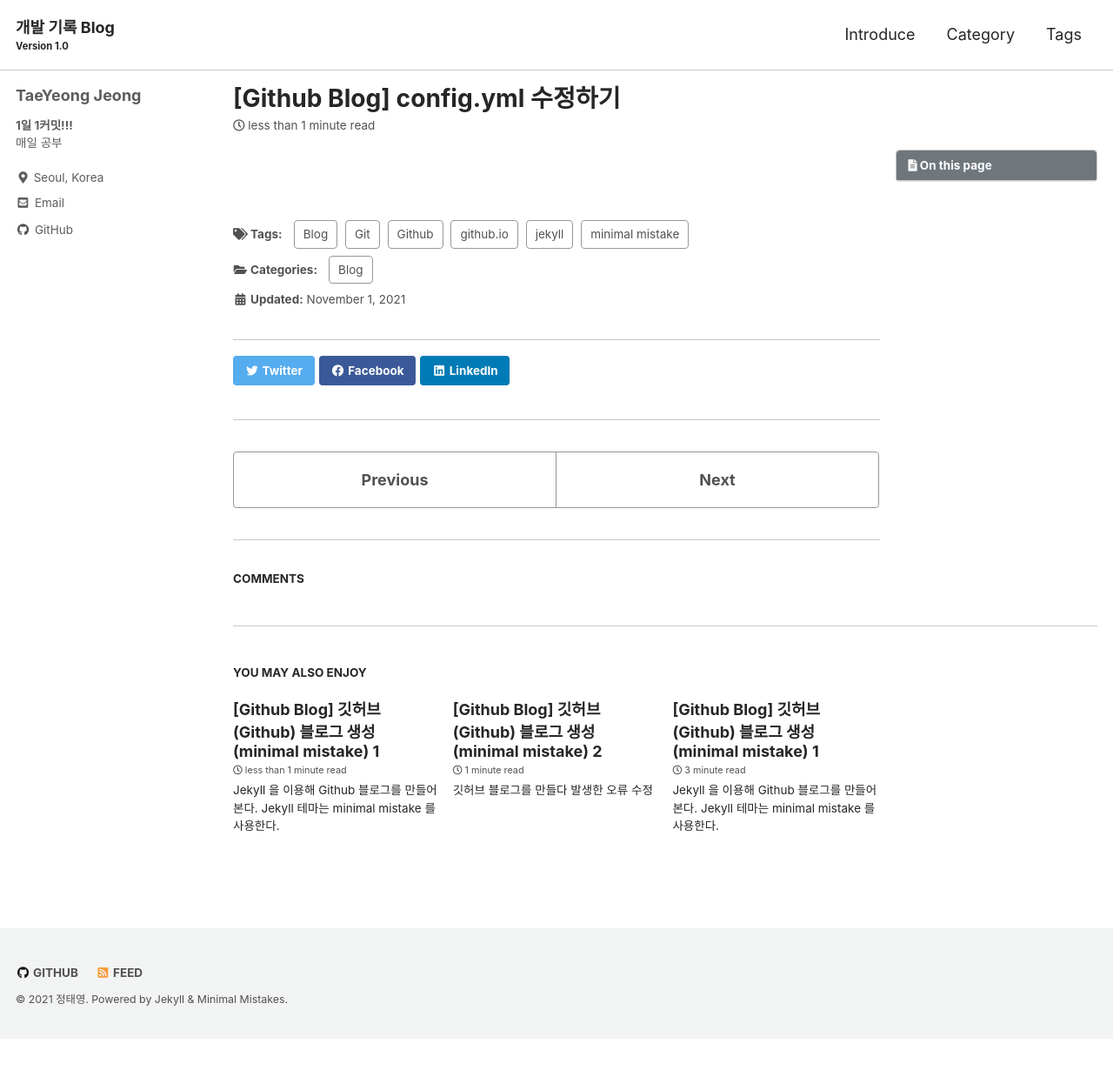
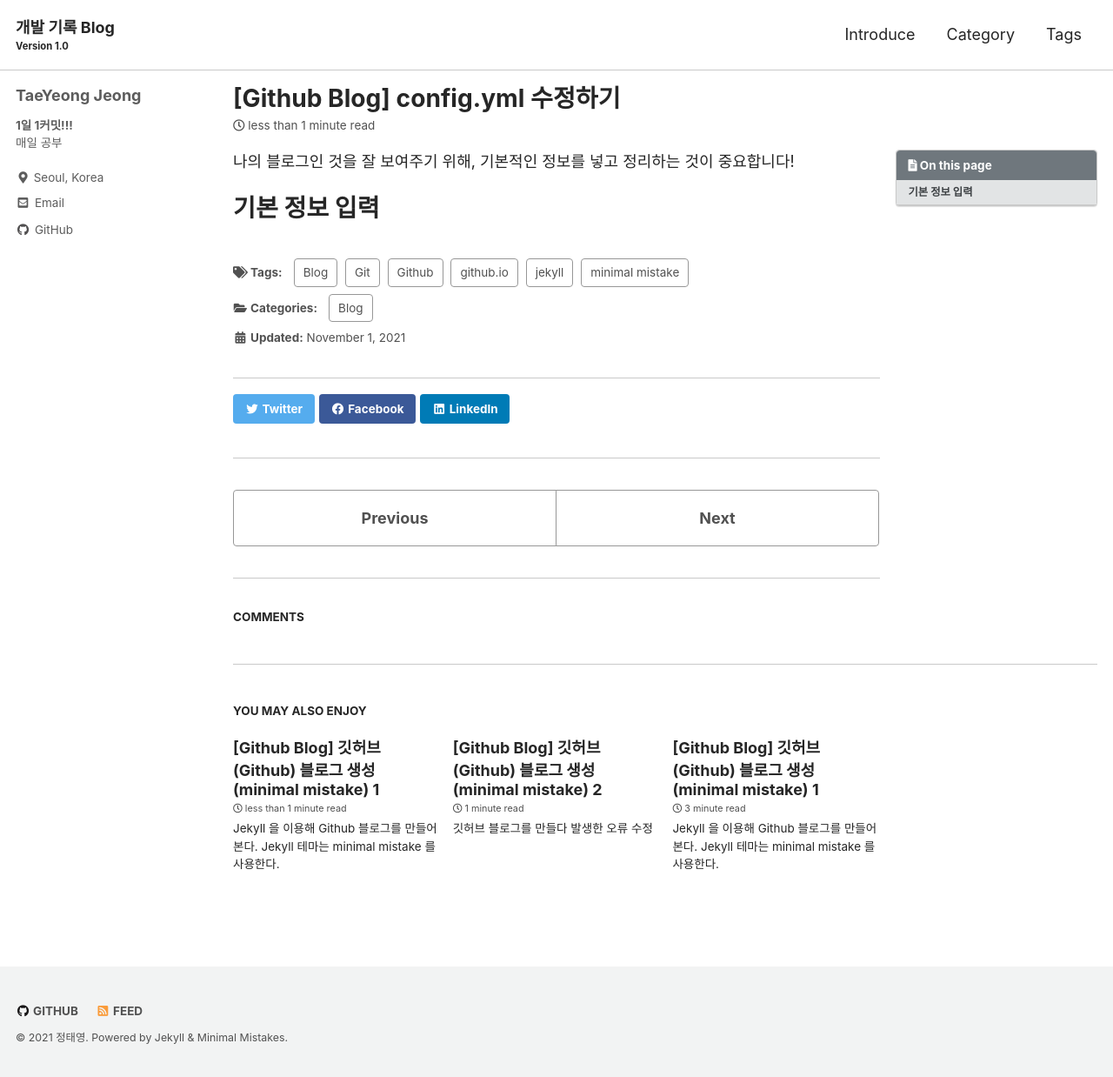
Before and after one commit to dev-taeyeong/test-blog, a Jekyll site: the page built from _posts/Github_Blog/2021-11-02-config.md, in a window 1280 px wide. Shown: the whole page at 87% size. Built offline with Jekyll 4.4.1, drawn with Linux system fonts in a browser that asks for light colours; cached includes are drawn as plain includes; comment, search, counter and statistics services are not loaded; before the commit the page ends 1194 px from its top, so only the background shows below that.

Commit message:
_config 수정 포스트

```diff
--- a/_posts/Github_Blog/2021-11-02-config.md
+++ b/_posts/Github_Blog/2021-11-02-config.md
@@ -16,3 +16,7 @@ toc_sticky: true
 date: 2021-11-01
 last_modified_at: 2021-11-01
 ---
+
+나의 블로그인 것을 잘 보여주기 위해, 기본적인 정보를 넣고 정리하는 것이 중요합니다!
+
+# 기본 정보 입력
```
